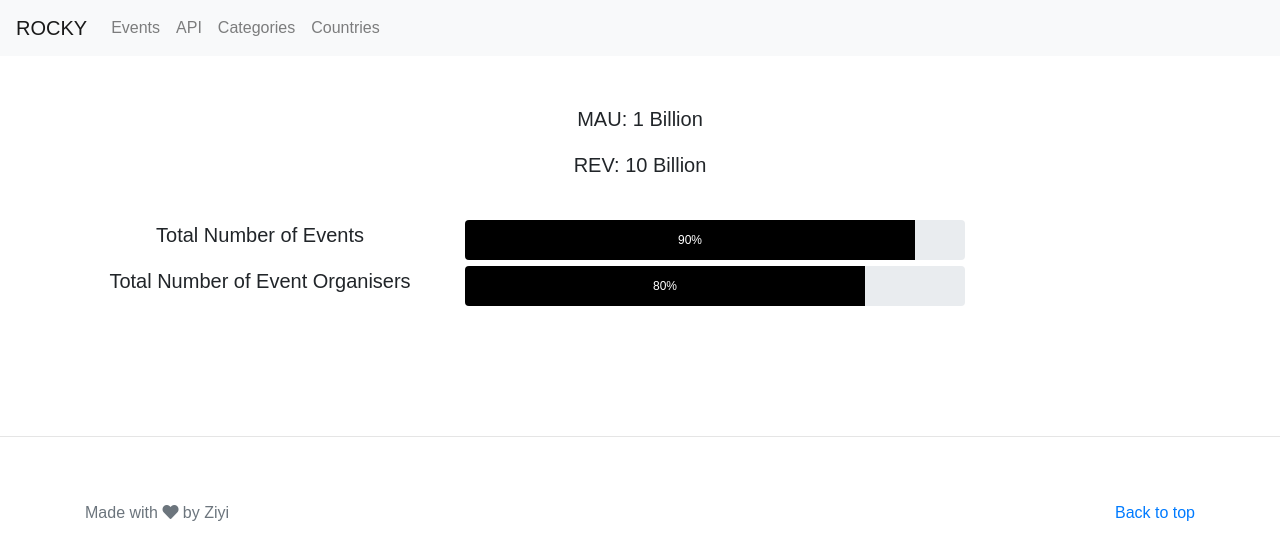
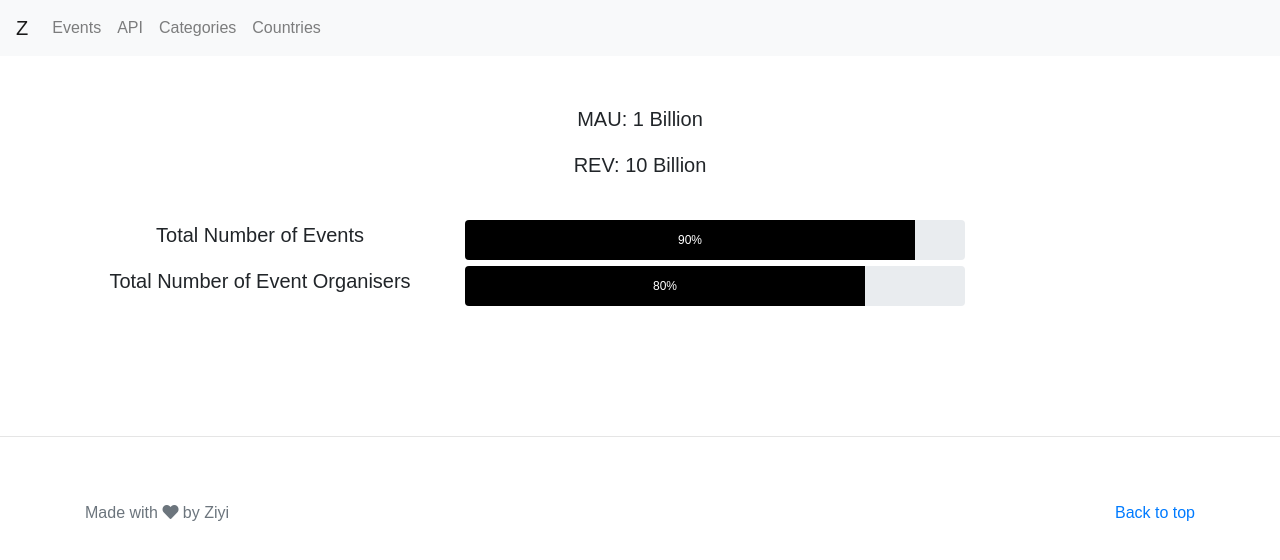
Before and after one commit to liuziyi/React-ReactRouterv4-Netlify-Events, a React (Create React App) app: page / in a window 1280 px wide. Shown: the top 560 px of the page. Built offline with nearby package versions, Linux system fonts and the light colour scheme.

Commit message:
change site name to z

```diff
--- a/src/components/Header.js
+++ b/src/components/Header.js
@@ -3,7 +3,7 @@ import { Link } from "react-router-dom";
 
 const Header = () => (
   <nav className="navbar navbar-expand-lg navbar-light bg-light">
-    <Link to="/" className="navbar-brand" href="#">ROCKY</Link>
+    <Link to="/" className="navbar-brand" href="#">Z</Link>
     <button className="navbar-toggler" type="button" data-toggle="collapse" data-target="#navbarSupportedContent" aria-controls="navbarSupportedContent" aria-expanded="false" aria-label="Toggle navigation">
       <span className="navbar-toggler-icon"></span>
     </button>
```
Also changed, not shown: 1 other file (tests, documents, lock files or other folders).
